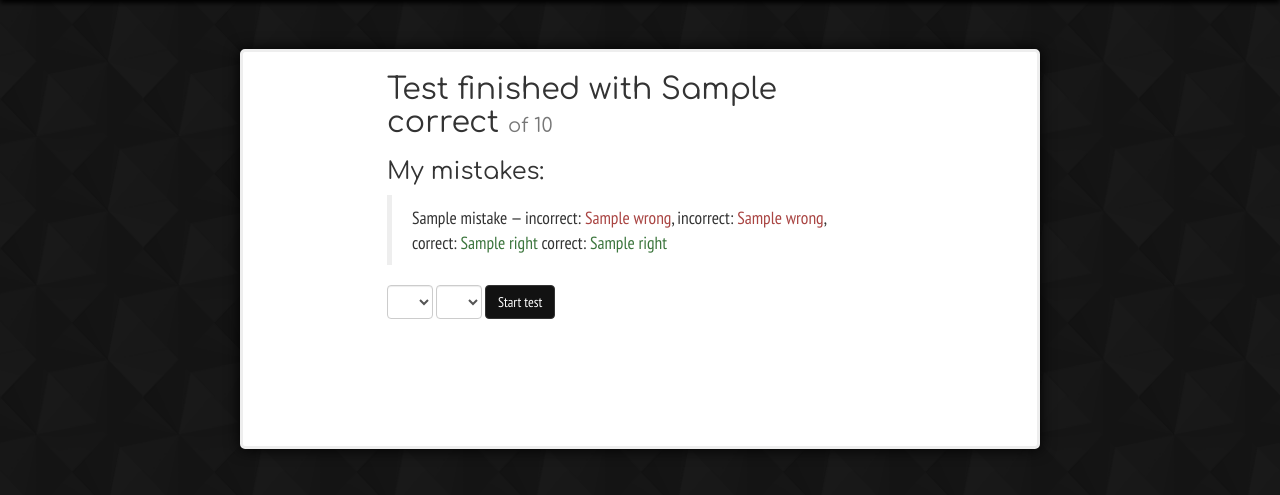
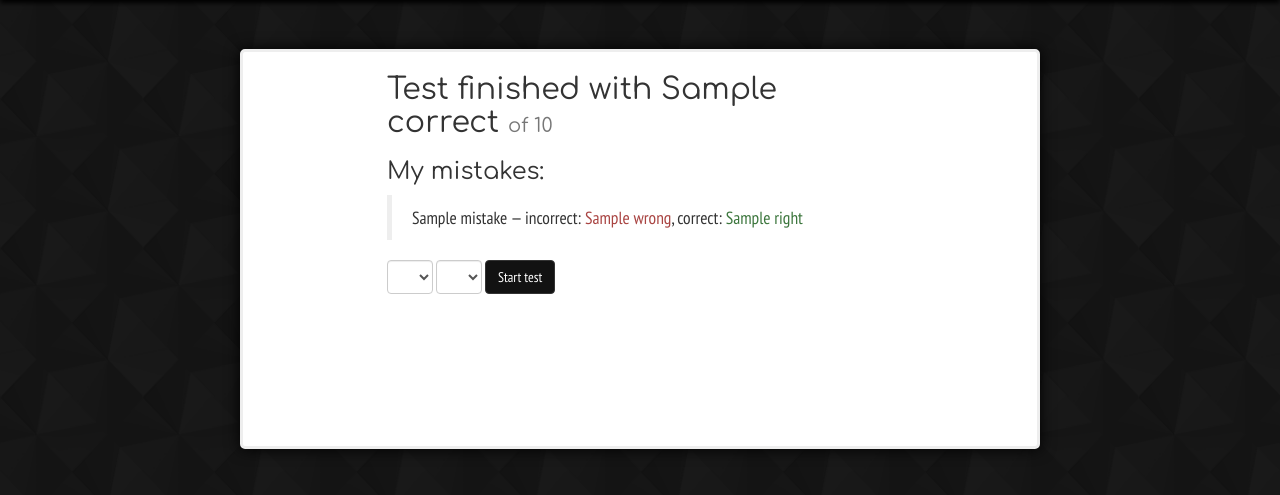
Before and after one commit to vikk777/Smart-Dictionary, a Flask app: template app/templates/finish-test.html in a window 1280 px wide. Shown: the part 51-546 px from the top of the page. Run offline with Flask 2, Linux system fonts and the light colour scheme; tables that the repository leaves empty hold one stand-in row (values such as "Sample post"); the template is opened without the code that fills it: values that come from a table or form of the project are taken from there, most other values are stand-ins (such as "Sample title", 1, 10 or a date in 2020); lists and menus that the app fills with data are empty; some libraries are stand-ins or nearby versions.

Commit message:
Finish-test page bugfix

```diff
--- a/app/templates/finish-test.html
+++ b/app/templates/finish-test.html
@@ -21,9 +21,7 @@
                 <p>
                     {{ mistake['question']|capitalize }} —
                     incorrect: <span class="text-danger">{{ mistake['wrong']|capitalize }}</span>,
-                    incorrect: <span class="text-danger">{{ mistake['wrong'] }}</span>,
                     correct: <span class="text-success">{{ mistake['right']|capitalize }}</span>
-                    correct: <span class="text-success">{{ mistake['right'] }}</span>
                 </p>
             {% endfor %}
        </blockquote>
```
